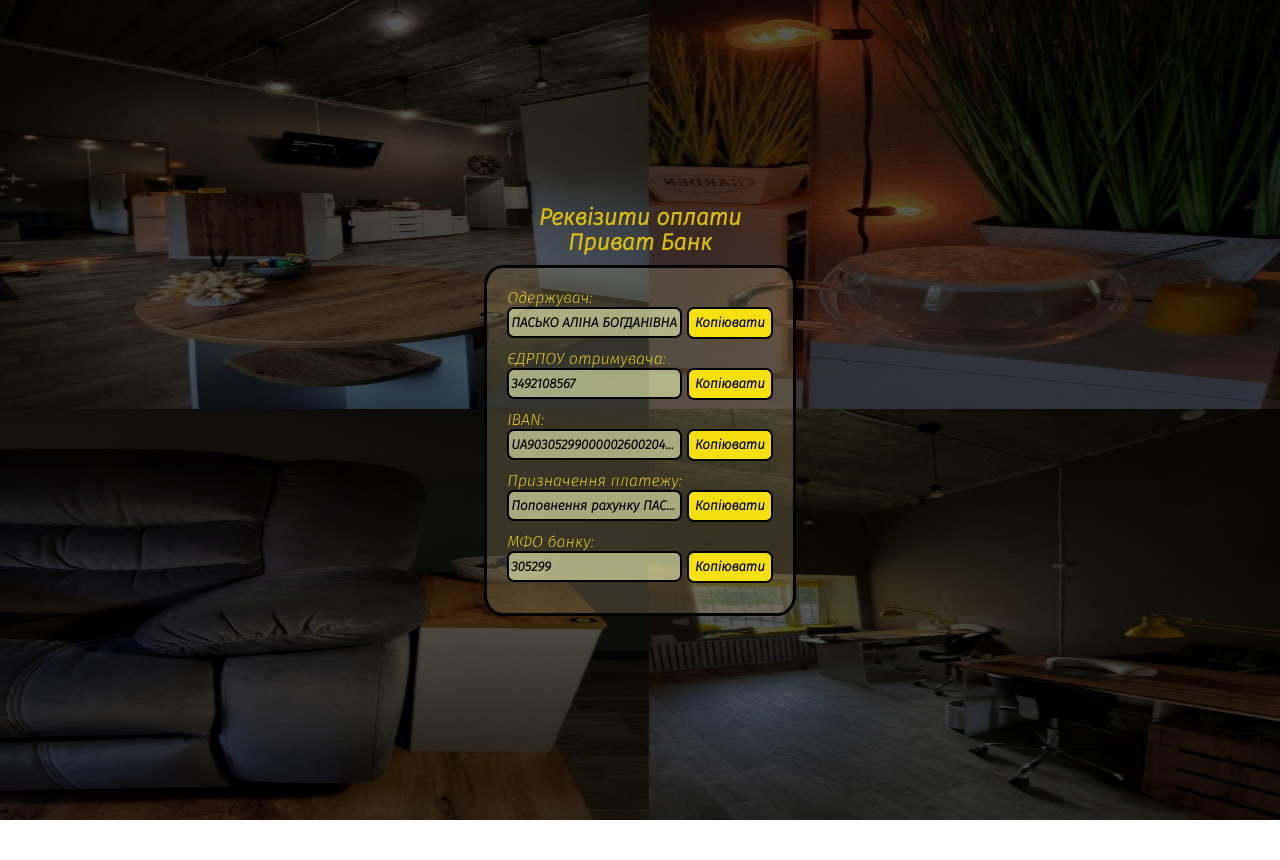
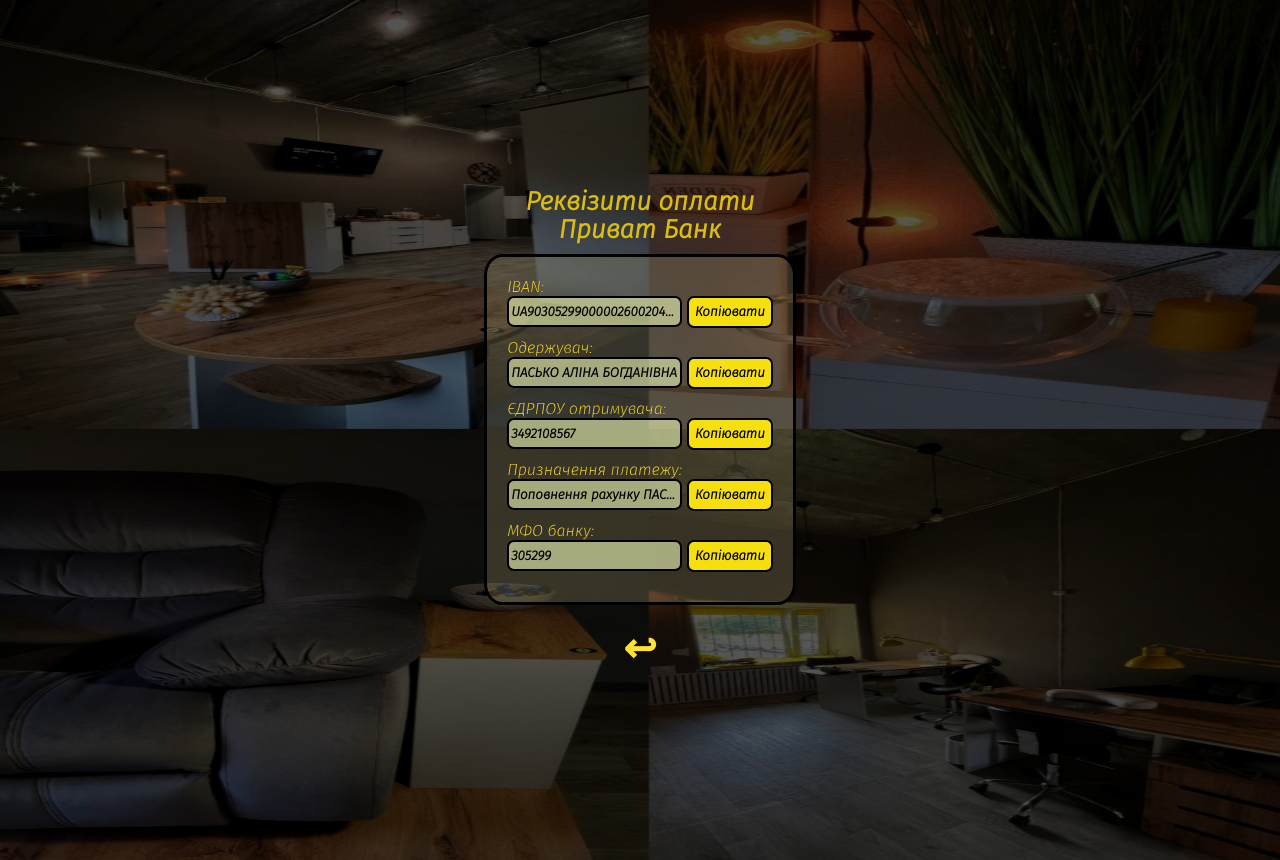
Before and after one commit to YurchykD/plush_nail_space, a website: page payment_details.html in a window 1280 px wide. Before the commit the page ends 820 px from the top, so only its background shows below. Drawn offline with Linux system fonts and the light colour scheme; a web font is replaced by a local one.

Commit message:
back_button

```diff
--- a/blocks/page.scss
+++ b/blocks/page.scss
@@ -3,7 +3,7 @@
 }
 
 .page {
-  margin: 10px;
+  margin: 30px;
   min-height: 100vh;
   font-family: 'Alumni Sans Pinstripe', sans-serif;
   font-family: 'Fira Sans', sans-serif;
--- a/blocks/payment.scss
+++ b/blocks/payment.scss
@@ -8,13 +8,24 @@
 
     &__title {
         font-family: 'Fira Sans', sans-serif;
-        font-size: 23px;
-        line-height: 25px;
+        font-size: 26px;
+        line-height: 28px;
         font-weight: bold;
         text-align: center;
         margin-bottom: 10px;
 
         -webkit-text-fill-color: rgb(219, 189, 18);
+    }
+
+    &__back-button {
+        margin-top: 20px;
+
+        &-text{
+            font-family: 'Fira Sans', sans-serif;
+            -webkit-text-fill-color: rgb(255, 225, 52);
+            font-weight: bold;
+            font-size: 40px;
+        }
     }
 }
 
@@ -30,7 +41,8 @@
         -webkit-text-fill-color: rgb(255, 225, 52);
 
 
-        @media (min-width: 280px) and (max-width: 340px) {
+        @media (min-width: 20px) and (max-width: 350px) {
+            margin-bottom: 2px;
             display: flex;
             flex-direction: column;
             text-align: center;
@@ -52,7 +64,7 @@
         height: 25px;
         background-color: rgba(232, 240, 176, 0.63);
 
-        @media (min-width: 280px) and (max-width: 340px) {
+        @media (min-width: 20px) and (max-width: 350px) {
             width: 232px;
           }
     }
@@ -66,7 +78,8 @@
         height: 32px;
         background-color: rgba(248, 225, 16, 0.993);
 
-        @media (min-width: 280px) and (max-width: 340px) {
+        @media (min-width: 20px) and (max-width: 350px) {
+            margin-top: 1px;
             width: 240px;
           }
     }
--- a/payment_details.html
+++ b/payment_details.html
@@ -12,6 +12,7 @@
             position: absolute;
             background-color: #333;
             color: #fff;
+            font-family: 'Fira Sans', sans-serif;
             padding: 4px 8px;
             border-radius: 4px;
             white-space: nowrap;
@@ -26,6 +27,15 @@
         <h2 class="container__title">Реквізити оплати <br> Приват Банк</h2>
 
         <form class="form">
+            <div>
+                <label class="form__label" for="field2">IBAN:</label>
+                <p class="form__p">
+                    <input class="form__input" type="text" id="field2" value="UA903052990000026002046203884" readonly>
+                    <button class="form__button" type="button" onclick="copyToClipboard('field2')">Копіювати</button>
+                </p>
+                <span id="tooltip2" class="copied-tooltip">Скопійовано</span>
+            </div>
+
             <div>
                 <label class="form__label" for="field1">Одержувач:</label>
                 <p class="form__p">
@@ -42,15 +52,6 @@
                     <button class="form__button" type="button" onclick="copyToClipboard('field4')">Копіювати</button>
                 </p>
                 <span id="tooltip4" class="copied-tooltip">Скопійовано</span>
-            </div>
-
-            <div>
-                <label class="form__label" for="field2">IBAN:</label>
-                <p class="form__p">
-                    <input class="form__input" type="text" id="field2" value="UA903052990000026002046203884" readonly>
-                    <button class="form__button" type="button" onclick="copyToClipboard('field2')">Копіювати</button>
-                </p>
-                <span id="tooltip2" class="copied-tooltip">Скопійовано</span>
             </div>
 
             <div>
@@ -71,6 +72,9 @@
                 <span id="tooltip3" class="copied-tooltip">Скопійовано</span>
             </div>
         </form>
+        <div class="container__back-button">
+            <a class="container__back-button-text" href="./index.html">↩</a>
+        </div>
     </div>
 
 
```
Also changed, not shown: index.html (+3 -4 lines), styles.css, 1 other file.
